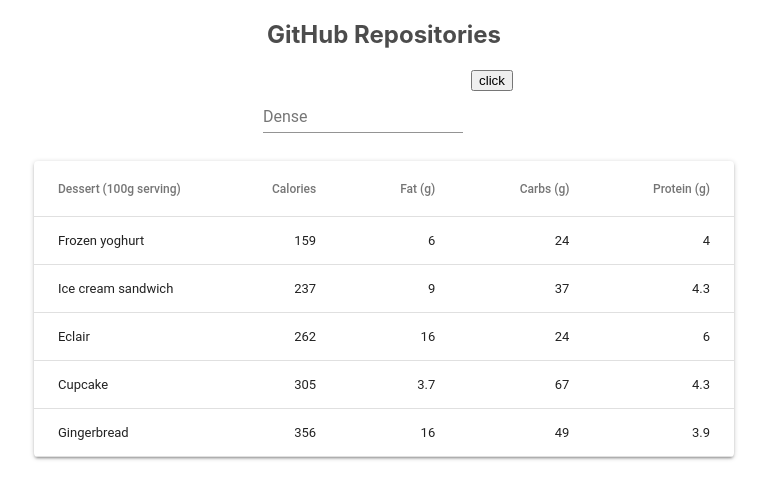
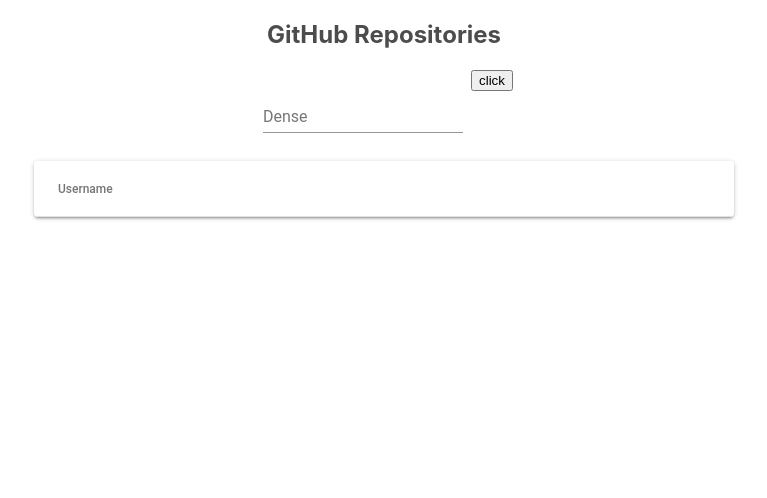
Before and after one commit to blazerius54/gh-graphql, a React (Create React App) app: page / in a window 1280 px wide. Shown: the top 498 px of the page, without its empty margins (256-1023 px from the left). Built offline with nearby package versions, Linux system fonts and the light colour scheme.

Commit message:
task-04/redux thunks

```diff
--- a/src/components/FilterInput/index.js
+++ b/src/components/FilterInput/index.js
@@ -17,20 +17,20 @@
 
 class FilterInput extends React.Component {
   render() {
-    const { classes, handleChange, serachInput, sendRepoRequest } = this.props;
+    const { classes, handleChange, searchText, sendRepoRequest } = this.props;
     return (
       <form
         noValidate
         autoComplete="off"
-        onSubmit={sendRepoRequest(serachInput)}
+        onSubmit={sendRepoRequest(searchText)}
       >
         <TextField
           id="standard-dense"
           label="Dense"
           className={classNames(classes.textField, classes.dense)}
           margin="dense"
-          value={serachInput}
-          onChange={handleChange('serachInput')}
+          value={searchText}
+          onChange={handleChange('searchText')}
         />
         <button type="submit">click</button>
       </form>
@@ -42,7 +42,7 @@
   handleChange: PropTypes.func.isRequired,
   sendRepoRequest: PropTypes.func.isRequired,
   classes: PropTypes.object.isRequired,
-  serachInput: PropTypes.string.isRequired,
+  searchText: PropTypes.string.isRequired,
 };
 
 export default withStyles(styles)(FilterInput);
--- a/src/components/ReposTable/index.js
+++ b/src/components/ReposTable/index.js
@@ -20,54 +20,40 @@
 });
 
 let id = 0;
-function createData(name, calories, fat, carbs, protein) {
+function createData(name) {
   id += 1;
-  return { id, name, calories, fat, carbs, protein };
+  return { id, name};
 }
 
 const rows = [
-  createData('Frozen yoghurt', 159, 6.0, 24, 4.0),
-  createData('Ice cream sandwich', 237, 9.0, 37, 4.3),
-  createData('Eclair', 262, 16.0, 24, 6.0),
-  createData('Cupcake', 305, 3.7, 67, 4.3),
-  createData('Gingerbread', 356, 16.0, 49, 3.9),
+  createData('Frozen yoghurt', 159),
 ];
 
-function ReposTable(props) {
-  const { classes } = props;
-
-  return (
+const ReposTable = ({ classes, reposList }) => (
   <Paper className={classes.root}>
     <Table className={classes.table}>
       <TableHead>
         <TableRow>
-            <TableCell>Dessert (100g serving)</TableCell>
-            <TableCell align="right">Calories</TableCell>
-            <TableCell align="right">Fat (g)</TableCell>
-            <TableCell align="right">Carbs (g)</TableCell>
-            <TableCell align="right">Protein (g)</TableCell>
+          <TableCell>Username</TableCell>
         </TableRow>
       </TableHead>
       <TableBody>
-          {rows.map(row => (
-            <TableRow key={row.id}>
+        {reposList.map(repo => (
+          <TableRow>
             <TableCell component="th" scope="row">
-                {row.name}
+              {repo.node.owner.login}
             </TableCell>
-              <TableCell align="right">{row.calories}</TableCell>
-              <TableCell align="right">{row.fat}</TableCell>
-              <TableCell align="right">{row.carbs}</TableCell>
-              <TableCell align="right">{row.protein}</TableCell>
+            <TableCell align="right">{repo.node.name}</TableCell>
           </TableRow>
         ))}
       </TableBody>
     </Table>
   </Paper>
 );
-}
 
 ReposTable.propTypes = {
   classes: PropTypes.object.isRequired,
+  reposList: PropTypes.array.isRequired,
 };
 
 export default withStyles(styles)(ReposTable);
--- /dev/null
+++ b/src/containers/MainPage/actions.js
@@ -0,0 +1,38 @@
+import {
+  REPOS_LIST_REQUEST,
+  REPOS_LIST_SUCCESS,
+  REPOS_LIST_ERROR,
+} from './consts';
+import { getRepos } from '../../network';
+
+// Sync actions
+
+export const reposListRequest = () => ({
+  type: REPOS_LIST_REQUEST,
+});
+
+export const reposListSuccess = payload => ({
+  type: REPOS_LIST_SUCCESS,
+  payload,
+});
+
+export const reposListError = error => ({
+  type: REPOS_LIST_ERROR,
+  error,
+});
+
+// Async actions
+
+export function sendCardRequest(searchText) {
+  console.log(searchText)
+  return dispatch => {
+    dispatch(reposListRequest());
+
+    getRepos(searchText)
+      .then(response => response.json())
+      .then(response => {
+        dispatch(reposListSuccess(response));
+      })
+      .catch(error => reposListError(error));
+  };
+}
--- /dev/null
+++ b/src/containers/MainPage/consts.js
@@ -0,0 +1,3 @@
+export const REPOS_LIST_REQUEST = 'MAIN_PAGE::REPOS_LIST_REQUEST';
+export const REPOS_LIST_SUCCESS = 'MAIN_PAGE::REPOS_LIST_SUCCESS';
+export const REPOS_LIST_ERROR = 'MAIN_PAGE::REPOS_LIST_ERROR';
--- a/src/containers/MainPage/index.js
+++ b/src/containers/MainPage/index.js
@@ -1,12 +1,15 @@
 import React, { Component } from 'react';
+import PropTypes from 'prop-types';
+import { connect } from 'react-redux';
+import { bindActionCreators } from 'redux';
 import AppHeader from '../../components/AppHeader/index';
 import ReposTable from '../../components/ReposTable/index';
 import FilterInput from '../../components/FilterInput/index';
-import { getRepos } from '../../network/index';
+import { sendCardRequest } from './actions';
 
 class MainPage extends Component {
   state = {
-    serachInput: '',
+    searchText: '',
   };
 
   handleChange = name => event => {
@@ -15,23 +18,45 @@
 
   sendRepoRequest = () => e => {
     e.preventDefault();
-    getRepos(this.state.serachInput);
+    console.log(this.state.searchText)
+    this.props.sendCardRequest(this.state.searchText);
   };
 
   render() {
-    const { serachInput } = this.state;
+    const { searchText } = this.state;
+    const { reposList } = this.props;
     return (
       <React.Fragment>
         <AppHeader />
         <FilterInput
           handleChange={this.handleChange}
           sendRepoRequest={this.sendRepoRequest}
-          serachInput={serachInput}
+          searchText={searchText}
         />
-        <ReposTable />
+        <ReposTable reposList={reposList} />
       </React.Fragment>
     );
   }
 }
 
-export default MainPage;
+
+const mapStateToProps = state => ({
+  loading: state.loading,
+  reposList: state.reposList,
+  pageInfo: state.pageInfo,
+});
+
+const mapDispatchToProps = dispatch =>
+  bindActionCreators({ sendCardRequest }, dispatch);
+
+MainPage.propTypes = {
+  sendCardRequest: PropTypes.func.isRequired,
+  loading: PropTypes.bool.isRequired,
+  reposList: PropTypes.array.isRequired,
+  pageInfo: PropTypes.object.isRequired,
+};
+
+export default connect(
+  mapStateToProps,
+  mapDispatchToProps,
+)(MainPage);
--- a/src/containers/MainPage/reducer.js
+++ b/src/containers/MainPage/reducer.js
@@ -1,9 +1,36 @@
+import {
+  REPOS_LIST_REQUEST,
+  REPOS_LIST_SUCCESS,
+  REPOS_LIST_ERROR,
+} from './consts';
+
 export const initialState = {
-  foo: 'bar',
+  loading: false,
+  reposList: [],
+  pageInfo: {},
 };
 
 function mainPageReducer(state = initialState, action) {
-  return state;
+  switch (action.type) {
+    case REPOS_LIST_REQUEST:
+      return {
+        ...state,
+        loading: true,
+      };
+    case REPOS_LIST_SUCCESS:
+      return {
+        ...state,
+        loading: false,
+        reposList: action.payload.data.search.edges,
+      };
+    case REPOS_LIST_ERROR:
+      return {
+        ...state,
+        loading: false,
+      };
+    default:
+      return state;
+  }
 }
 
 export default mainPageReducer;
--- a/src/network/index.js
+++ b/src/network/index.js
@@ -22,7 +22,7 @@
                       login
                       avatarUrl
                     }
-                    nameWithOwner
+                    name
                     createdAt
                   }
                 }
```
Lines whose indentation alone changed are shown as unchanged.
